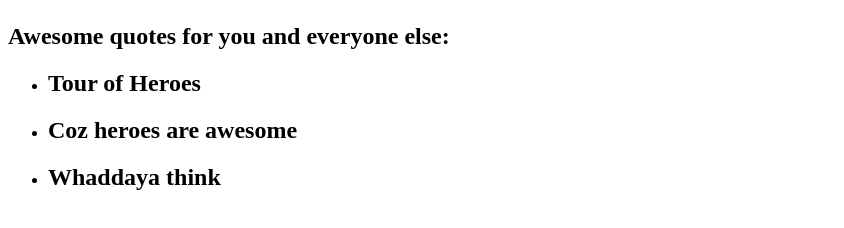
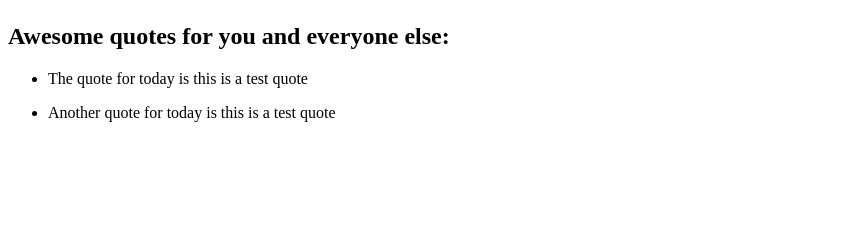
Before and after one commit to philipkariuki/quotes-angular, an Angular app: page / in a window 1280 px wide. Shown: the part 306-534 px from the top of the page, without its empty margins (0-844 px from the left). Built offline with nearby package versions, Linux system fonts and the light colour scheme.

Commit message:
Updates app.component.html and app.component.ts
-Links template in app.component.ts to ./app.component.html'
-Adds test quote to app.component.html
-Mkakes use of interpolation i.e. {{quotes}} to link the quote property from app.component.ts to app.component.html

```diff
--- a/src/app/app.component.html
+++ b/src/app/app.component.html
@@ -8,12 +8,9 @@
 <h2>Awesome quotes for you and everyone else: </h2>
 <ul>
   <li>
-    <h2>Tour of Heroes</h2>
+    <p> The quote for today is {{quote}} </p>
   </li>
   <li>
-    <h2>Coz heroes are awesome</h2>
-  </li>
-  <li>
-    <h2>Whaddaya think</h2>
+    <p> Another quote for today is {{quote}} </p>
   </li>
 </ul>
--- a/src/app/app.component.ts
+++ b/src/app/app.component.ts
@@ -7,4 +7,5 @@ import { Component } from '@angular/core';
 })
 export class AppComponent {
   title = 'Quotes';
+  quote = 'this is a test quote';
 }
```
